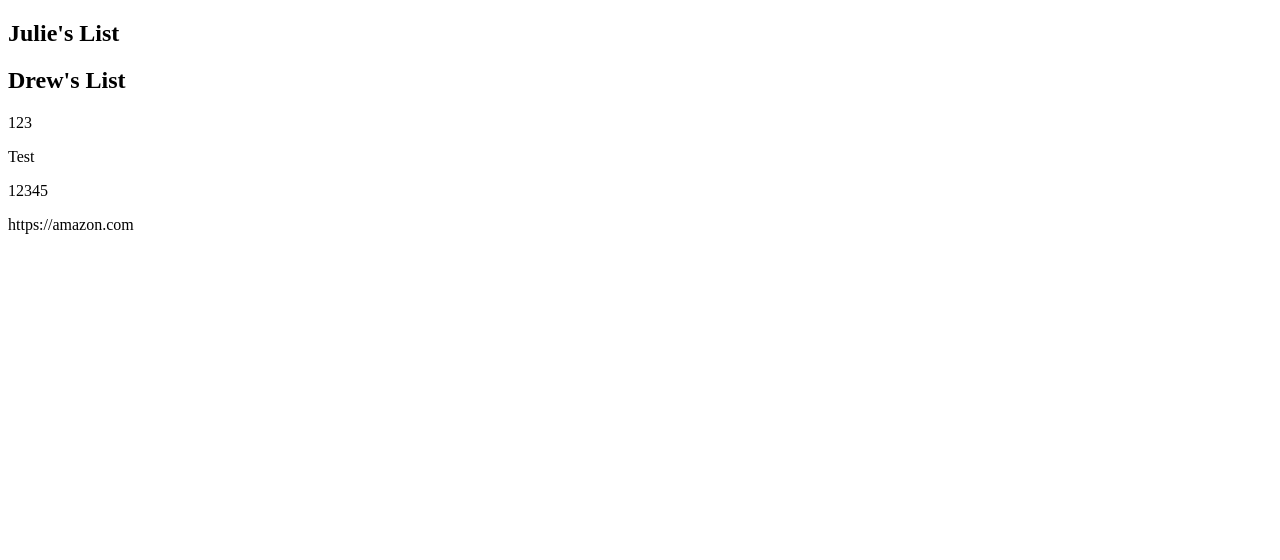
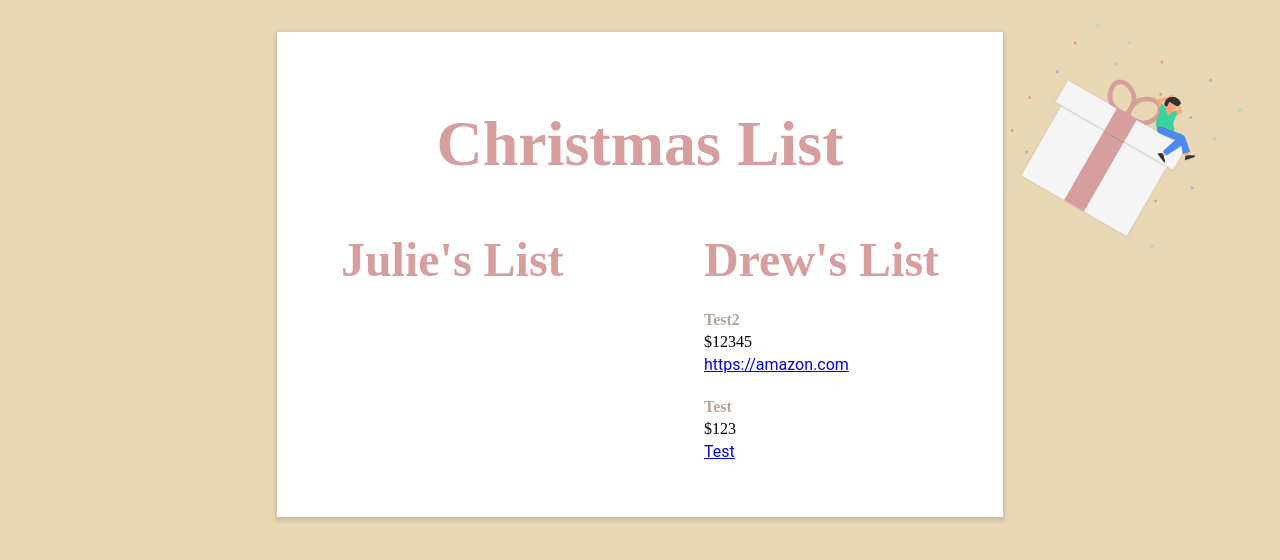
Before and after one commit to arhill05/wedding-site, a Gatsby site: page /christmas-list in a window 1280 px wide. Built offline with nearby package versions, Linux system fonts and the light colour scheme; Gatsby itself is replaced by a stand-in of ours.

Commit message:
Make it look pretty

```diff
--- /dev/null
+++ b/src/pages/christmas-list.css
@@ -0,0 +1,108 @@
+:root {
+  --pink: #d69e9c;
+  --white: #fff;
+  --tan: #e8d8b4;
+  --yellow: #efcf8d;
+  --brown: #b7a598;
+}
+
+.christmas-list-page {
+  position: fixed;
+  top: 0;
+  left: 0;
+  right: 0;
+  bottom: 0;
+  background-color: var(--tan);
+  display: flex;
+  justify-content: center;
+  font-size: 16px;
+  padding: 32px;
+  overflow-y: scroll;
+}
+
+.christmas-list-page a {
+  font-family: 'Roboto', sans-serif;
+  font-size: 16px;
+}
+
+.christmas-lists {
+  max-width: 900px;
+  z-index: 200;
+  position: relative;
+  background-color: var(--white);
+  height: fit-content;
+  padding: 32px 64px;
+  box-shadow: 0px 2px 4px 2px rgba(0, 0, 0, 0.12);
+}
+
+.christmas-lists h1 {
+  text-align: center;
+}
+
+.christmas-lists h2 {
+  margin: 8px 0;
+}
+
+.christmas-list-page h1,
+.christmas-list-page h2,
+.christmas-list-page h3,
+.christmas-list-page h4 {
+  color: var(--pink);
+}
+
+.list-item {
+  margin: 24px 0;
+}
+
+.list-item * {
+  margin: 4px 0;
+}
+
+.list-item__title {
+  font-weight: bold;
+  color: var(--brown);
+}
+
+.christmas-list-page h1 {
+  font-size: 4em;
+}
+
+.christmas-list-page h2 {
+  font-size: 3em;
+}
+
+.christmas-list-image {
+  position: fixed;
+  width: 15vw;
+  top: 5vh;
+  right: 5vw;
+  transform: rotate(30deg);
+  z-index: 100;
+}
+
+.lists-container {
+  display: grid;
+  grid-template-columns: repeat(2, 1fr);
+  grid-gap: 128px;
+}
+
+@media screen and (max-width: 768px) {
+  .christmas-list-page {
+    padding: 16px;
+  }
+
+  .christmas-lists {
+    max-width: unset;
+    padding: 8px 24px;
+  }
+
+  .lists-container {
+    grid-template-columns: 1fr;
+  }
+
+  .christmas-list-image {
+    top: -2vh;
+    right: -5vw;
+    width: 30vw;
+  }
+}
--- a/src/pages/christmas-list.js
+++ b/src/pages/christmas-list.js
@@ -1,36 +1,48 @@
 import React, { Component } from 'react'
 import { graphql } from 'gatsby'
+import './christmas-list.css'
 const ChristmasList = props => {
-  console.log(props)
-  // const { markdownRemark } = data;
-  // const { frontmatter } = markdownRemark;
+  const christmasImageSrc = props.data.christmasImage.publicURL
   const items = props.data.allMarkdownRemark.edges.map(
     edge => edge.node.frontmatter
   )
   const juliesItems = items.filter(x => x.person.toLowerCase() === 'julie')
   const drewsItems = items.filter(x => x.person.toLowerCase() === 'drew')
 
-  const juliesListHtml = juliesItems.map((item, index) => (
-    <div key={`julie-${index}`}>
-      <p>{item.title}</p>
-      <p>{item.price}</p>
-      <p>{item.link}</p>
+  const priceSorter = (a, b) => b.price - a.price
+  const juliesListHtml = juliesItems.sort(priceSorter).map((item, index) => (
+    <div className="list-item" key={`julie-${index}`}>
+      <div className="list-item__title">{item.name}</div>
+      <div>{item.price}</div>
+      <div>{item.link}</div>
     </div>
   ))
 
-  const drewsListHtml = drewsItems.map((item, index) => (
-    <div key={`drew-${index}`}>
-      <p>{item.title}</p>
-      <p>{item.price}</p>
-      <p>{item.link}</p>
+  const drewsListHtml = drewsItems.sort(priceSorter).map((item, index) => (
+    <div className="list-item" key={`drew-${index}`}>
+      <div className="list-item__title">{item.name}</div>
+      <div>${item.price}</div>
+      <div>
+        <a href={item.link}>{item.link}</a>
+      </div>
     </div>
   ))
   return (
-    <div className="christmas-list">
-      <h2>Julie's List</h2>
-      {juliesListHtml}
-      <h2>Drew's List</h2>
-      {drewsListHtml}
+    <div className="christmas-list-page">
+      <img className="christmas-list-image" src={christmasImageSrc} />
+      <div className="christmas-lists">
+        <h1>Christmas List</h1>
+        <div className="lists-container">
+          <div className="list">
+            <h2>Julie's List</h2>
+            {juliesListHtml}
+          </div>
+          <div className="list">
+            <h2>Drew's List</h2>
+            {drewsListHtml}
+          </div>
+        </div>
+      </div>
     </div>
   )
 }
@@ -48,6 +60,10 @@ export const pageQuery = graphql`
         }
       }
     }
+    christmasImage: file(relativePath: { eq: "gift.svg" }) {
+      absolutePath
+      publicURL
+    }
   }
 `
 
```
Also changed, not shown: src/images/gift.svg (added).
